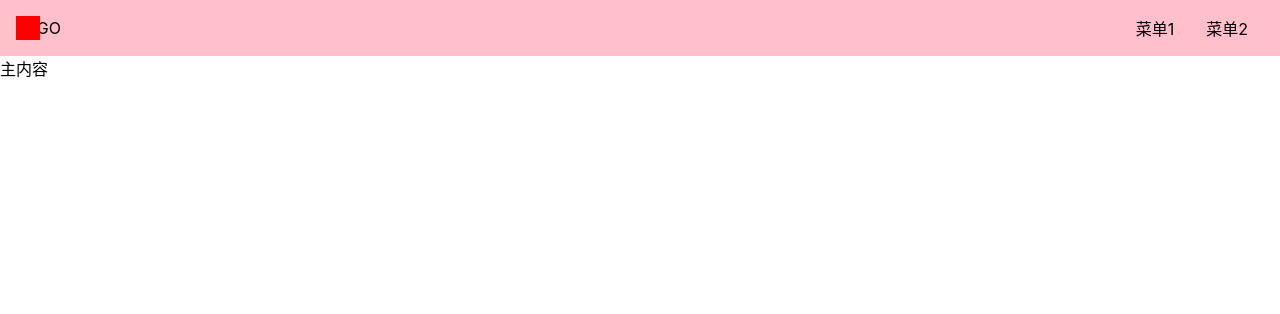
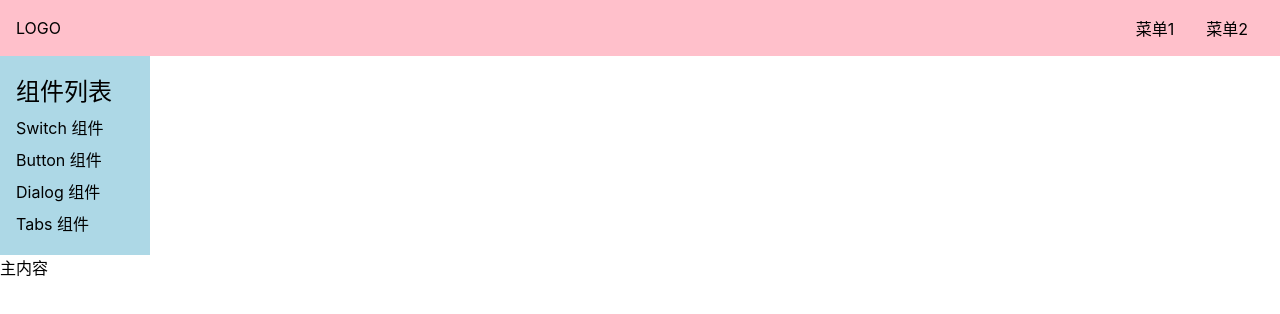
Before and after one commit to cqhaisenbao/ZeroUi-Vue3, a Vue app: page /doc in a window 1280 px wide. Shown: the top 314 px of the page. Built offline with nearby package versions, Linux system fonts and the light colour scheme.

Commit message:
完善aside切换逻辑

```diff
--- a/src/App.vue
+++ b/src/App.vue
@@ -8,7 +8,8 @@
 export default {
     name: 'App',
     setup() {
-        const menuVisible = ref(false);
+        const width = document.documentElement.clientWidth;
+        const menuVisible = ref(width > 500);
         provide('menuVisible', menuVisible);
     }
 };
--- a/src/components/Topnav.vue
+++ b/src/components/Topnav.vue
@@ -1,11 +1,11 @@
 <template>
     <div class="topnav">
-        <div class="logo" @click="toggleMenu">LOGO</div>
+        <div class="logo">LOGO</div>
         <ul class="menu">
             <li>菜单1</li>
             <li>菜单2</li>
         </ul>
-        <span class="toggleAside"></span>
+        <span class="toggleAside" @click="toggleMenu"></span>
     </div>
 </template>
 
@@ -49,7 +49,6 @@
     }
 
     > .toggleAside {
-        display: inline-block;
         width: 24px;
         height: 24px;
         background: red;
@@ -57,6 +56,7 @@
         left: 16px;
         top: 50%;
         transform: translateY(-50%);
+        display: none;
     }
 
     @media (max-width: 500px) {
@@ -66,6 +66,9 @@
         > .logo {
             margin: 0 auto;
         }
+        > .toggleAside {
+            display: inline-block;
+        }
     }
 }
 </style>
--- a/src/views/Doc.vue
+++ b/src/views/Doc.vue
@@ -40,10 +40,7 @@
 aside {
     background: lightblue;
     width: 150px;
-    position: fixed;
-    top: 0;
-    left: 0;
-    padding: 70px 16px 16px;
+    padding: 16px;
 
     > h2 {
         margin-bottom: 4px;
@@ -54,5 +51,12 @@
             padding: 4px 0;
         }
     }
+
+    @media (max-width: 500px) {
+        position: fixed;
+        top: 0;
+        left: 0;
+        padding-top: 70px;
+    }
 }
 </style>
```
